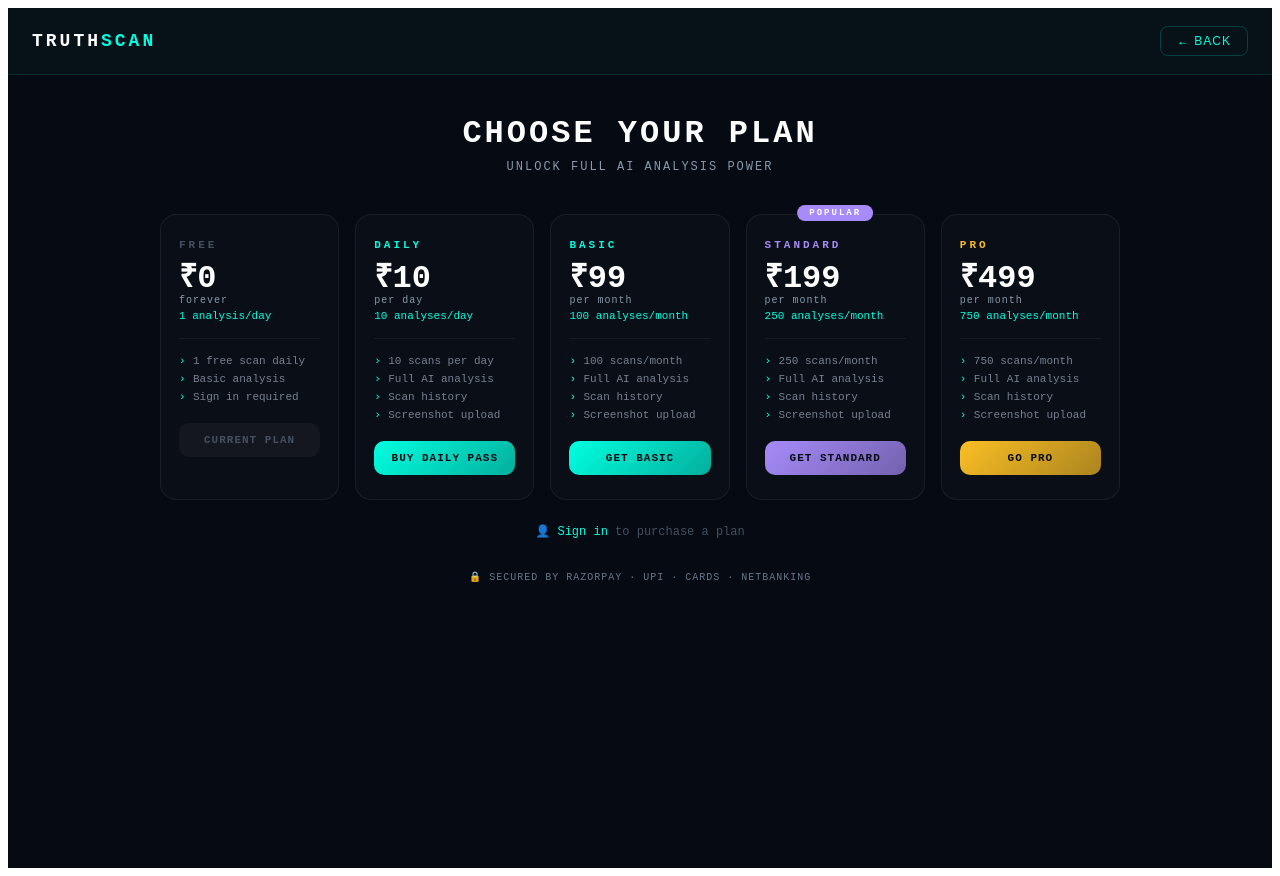
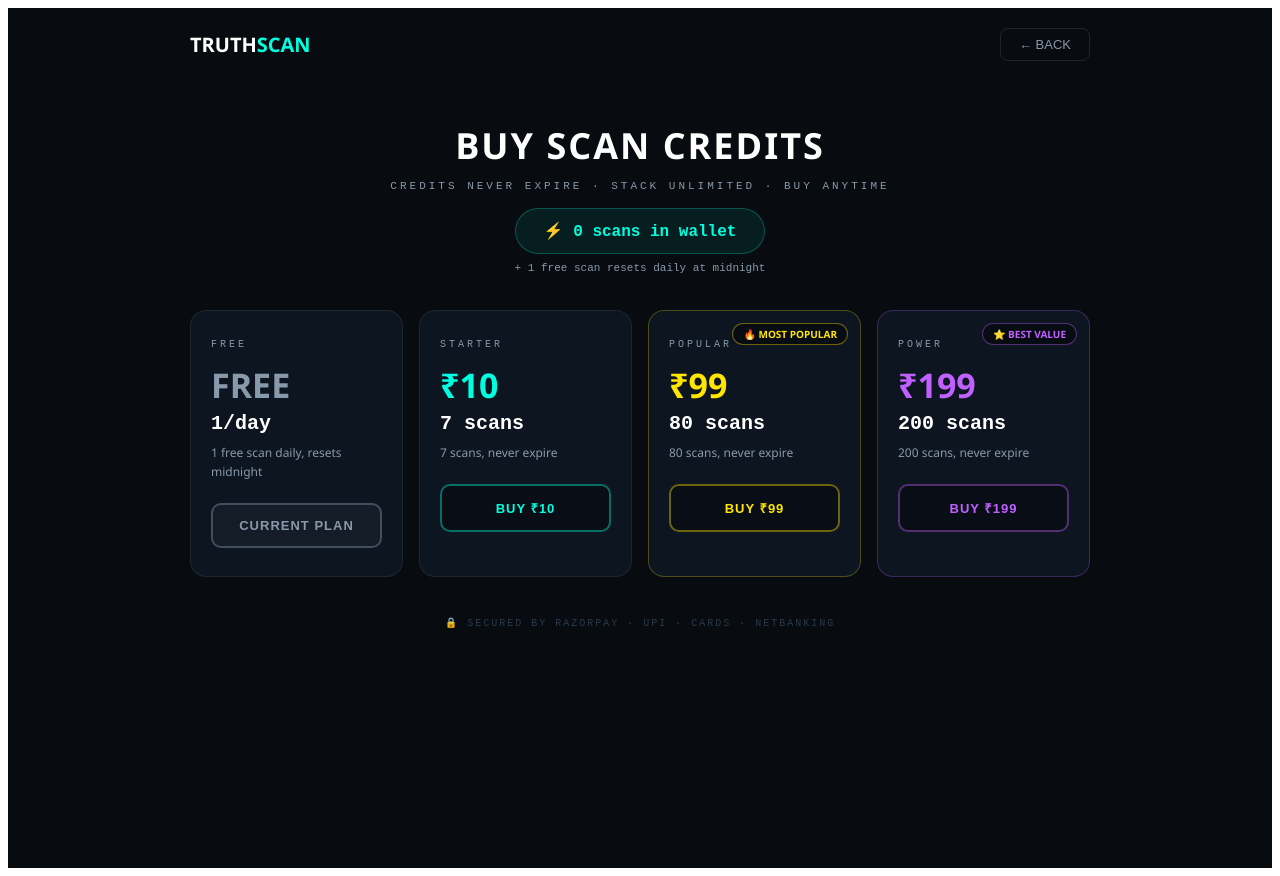
Before and after one commit to morningstar011201/truthscan, a Next.js app: page /pricing in a window 1280 px wide. Built offline with nearby package versions, Linux system fonts and the light colour scheme; no server answers.

Commit message:
Update pricing.js

```diff
--- a/pages/pricing.js
+++ b/pages/pricing.js
@@ -1,245 +1,137 @@
-import { useEffect, useState } from "react";
+import { useState, useEffect } from "react";
 import { supabase } from "../lib/supabase";
 
-const PLANS = [
-  {
-    id: "free",
-    name: "FREE",
-    price: 0,
-    label: "₹0",
-    period: "forever",
-    analyses: "1 analysis/day",
-    color: "#445060",
-    features: ["1 free scan daily", "Basic analysis", "Sign in required"],
-    cta: "Current Plan",
-    popular: false,
-  },
-  {
-    id: "daily",
-    name: "DAILY",
-    price: 10,
-    label: "₹10",
-    period: "per day",
-    analyses: "10 analyses/day",
-    color: "#00ffe0",
-    features: ["10 scans per day", "Full AI analysis", "Scan history", "Screenshot upload"],
-    cta: "Buy Daily Pass",
-    popular: false,
-  },
-  {
-    id: "basic",
-    name: "BASIC",
-    price: 99,
-    label: "₹99",
-    period: "per month",
-    analyses: "100 analyses/month",
-    color: "#00ffe0",
-    features: ["100 scans/month", "Full AI analysis", "Scan history", "Screenshot upload"],
-    cta: "Get Basic",
-    popular: false,
-  },
-  {
-    id: "standard",
-    name: "STANDARD",
-    price: 199,
-    label: "₹199",
-    period: "per month",
-    analyses: "250 analyses/month",
-    color: "#a78bfa",
-    features: ["250 scans/month", "Full AI analysis", "Scan history", "Screenshot upload"],
-    cta: "Get Standard",
-    popular: true,
-  },
-  {
-    id: "pro",
-    name: "PRO",
-    price: 499,
-    label: "₹499",
-    period: "per month",
-    analyses: "750 analyses/month",
-    color: "#fbbf24",
-    features: ["750 scans/month", "Full AI analysis", "Scan history", "Screenshot upload"],
-    cta: "Go Pro",
-    popular: false,
-  },
+const PACKS = [
+  { id: "free", name: "FREE", price: 0, credits: "1/day", desc: "1 free scan daily, resets midnight", badge: null, color: "#8899aa", btnText: "CURRENT PLAN", disabled: true },
+  { id: "starter", name: "STARTER", price: 10, credits: 7, desc: "7 scans, never expire", badge: null, color: "#00ffe0", btnText: "BUY ₹10" },
+  { id: "popular", name: "POPULAR", price: 99, credits: 80, desc: "80 scans, never expire", badge: "🔥 MOST POPULAR", color: "#ffe600", btnText: "BUY ₹99" },
+  { id: "power", name: "POWER", price: 199, credits: 200, desc: "200 scans, never expire", badge: "⭐ BEST VALUE", color: "#c060ff", btnText: "BUY ₹199" },
 ];
 
-export default function PricingPage() {
+export default function Pricing() {
   const [user, setUser] = useState(null);
   const [profile, setProfile] = useState(null);
-  const [loading, setLoading] = useState(true);
-  const [paying, setPaying] = useState(null);
+  const [loading, setLoading] = useState(false);
   const [msg, setMsg] = useState("");
-  const [msgType, setMsgType] = useState("success");
 
   useEffect(() => {
     supabase.auth.getSession().then(({ data: { session } }) => {
-      if (session) {
-        setUser(session.user);
-        fetchProfile(session.user.id);
-      } else {
-        setLoading(false);
+      setUser(session?.user ?? null);
+      if (session?.user) {
+        supabase.from("profiles").select("*").eq("id", session.user.id).single().then(({ data }) => setProfile(data));
       }
     });
     const script = document.createElement("script");
     script.src = "https://checkout.razorpay.com/v1/checkout.js";
-    script.async = true;
     document.body.appendChild(script);
   }, []);
 
-  async function fetchProfile(uid) {
-    const { data } = await supabase.from("profiles").select("*").eq("id", uid).single();
-    if (data) setProfile(data);
-    setLoading(false);
-  }
-
-  async function handleBuy(plan) {
-    if (!user) { setMsg("❌ Please sign in first!"); setMsgType("error"); return; }
-    if (plan.id === "free") return;
-    if (profile?.plan === plan.id) { setMsg("✅ You already have this plan!"); setMsgType("success"); return; }
-
-    setPaying(plan.id);
-    setMsg("");
-
+  async function buyPack(pack) {
+    if (!user) { alert("Please sign in first!"); return; }
+    setLoading(pack.id); setMsg("");
     try {
       const res = await fetch("/api/create-order", {
         method: "POST",
         headers: { "Content-Type": "application/json" },
-        body: JSON.stringify({ amount: plan.price, planId: plan.id }),
+        body: JSON.stringify({ pack: pack.id })
       });
       const order = await res.json();
-      if (!order.id) throw new Error("Order creation failed");
 
       const options = {
         key: process.env.NEXT_PUBLIC_RAZORPAY_KEY_ID,
         amount: order.amount,
         currency: "INR",
         name: "TruthScan AI",
-        description: `${plan.name} Plan - ${plan.analyses}`,
-        order_id: order.id,
-        prefill: { email: user.email },
-        theme: { color: "#00ffe0" },
-        handler: async function (response) {
-          const verifyRes = await fetch("/api/verify-payment", {
+        description: pack.desc,
+        order_id: order.orderId,
+        handler: async function(response) {
+          const verify = await fetch("/api/verify-payment", {
             method: "POST",
             headers: { "Content-Type": "application/json" },
-            body: JSON.stringify({
-              razorpay_order_id: response.razorpay_order_id,
-              razorpay_payment_id: response.razorpay_payment_id,
-              razorpay_signature: response.razorpay_signature,
-              planId: plan.id,
-              userId: user.id,
-              planType: plan.id === "daily" ? "daily" : "monthly",
-            }),
+            body: JSON.stringify({ ...response, pack: pack.id, userId: user.id })
           });
-          const result = await verifyRes.json();
+          const result = await verify.json();
           if (result.success) {
-            setMsg("🎉 Payment successful! Plan activated!");
-            setMsgType("success");
-            fetchProfile(user.id);
-          } else {
-            setMsg("❌ Payment verification failed. Contact support.");
-            setMsgType("error");
+            setMsg("✅ " + pack.credits + " scans added! New balance: " + result.credits + " scans");
+            const { data } = await supabase.from("profiles").select("*").eq("id", user.id).single();
+            setProfile(data);
           }
         },
-        modal: { ondismiss: () => setPaying(null) },
+        prefill: { email: user.email },
+        theme: { color: "#00ffe0" }
       };
 
       const rzp = new window.Razorpay(options);
       rzp.open();
-    } catch (err) {
-      setMsg("❌ " + err.message);
-      setMsgType("error");
+    } catch (e) {
+      setMsg("❌ Error: " + e.message);
     }
-    setPaying(null);
+    setLoading(false);
   }
 
-  const s = {
-    page: { minHeight: "100vh", background: "#060a12", color: "#e0e8f0", fontFamily: "'Courier New', monospace", paddingBottom: 60 },
-    header: { background: "rgba(0,255,224,0.03)", borderBottom: "1px solid rgba(0,255,224,0.1)", padding: "18px 24px", display: "flex", alignItems: "center", justifyContent: "space-between" },
-    logo: { fontSize: 18, fontWeight: 900, letterSpacing: 3, color: "#fff", cursor: "pointer" },
-    logoSpan: { color: "#00ffe0" },
-    backBtn: { background: "transparent", border: "1px solid rgba(0,255,224,0.2)", color: "#00ffe0", padding: "7px 16px", borderRadius: 8, cursor: "pointer", fontSize: 12, letterSpacing: 1 },
-    container: { maxWidth: 960, margin: "0 auto", padding: "40px 20px" },
-    title: { textAlign: "center", fontSize: "clamp(22px,4vw,32px)", fontWeight: 900, letterSpacing: 3, color: "#fff", marginBottom: 8 },
-    subtitle: { textAlign: "center", fontSize: 12, color: "#8899aa", letterSpacing: 2, marginBottom: 40 },
-    grid: { display: "grid", gridTemplateColumns: "repeat(auto-fit, minmax(160px, 1fr))", gap: 16 },
-    popularBadge: { position: "absolute", top: -10, left: "50%", transform: "translateX(-50%)", background: "#a78bfa", color: "#fff", fontSize: 9, fontWeight: 900, letterSpacing: 2, padding: "3px 12px", borderRadius: 20, whiteSpace: "nowrap" },
-    price: { fontSize: "clamp(24px,4vw,32px)", fontWeight: 900, color: "#fff", lineHeight: 1 },
-    featureList: { listStyle: "none", padding: 0, margin: "0 0 20px 0" },
-    msg: { textAlign: "center", padding: "12px 20px", borderRadius: 10, fontSize: 13, marginTop: 24 },
-    msgSuccess: { background: "rgba(0,255,100,0.08)", border: "1px solid rgba(0,255,100,0.2)", color: "#00ff88" },
-    msgError: { background: "rgba(255,61,110,0.08)", border: "1px solid rgba(255,61,110,0.2)", color: "#ff3d6e" },
+  const styles = {
+    page: { minHeight: "100vh", background: "#080b10", color: "#dde2ea", fontFamily: "'Segoe UI', sans-serif", padding: "0 16px 60px" },
+    nav: { display: "flex", justifyContent: "space-between", alignItems: "center", padding: "20px 0", maxWidth: 900, margin: "0 auto" },
+    logo: { fontSize: 20, fontWeight: 900, color: "#fff" },
+    title: { textAlign: "center", padding: "40px 0 10px", fontSize: "clamp(24px,5vw,36px)", fontWeight: 900, color: "#fff", letterSpacing: 2 },
+    sub: { textAlign: "center", color: "#8899aa", fontFamily: "monospace", fontSize: 11, letterSpacing: 3, marginBottom: 16 },
+    wallet: { textAlign: "center", marginBottom: 36 },
+    walletBadge: { display: "inline-block", padding: "12px 28px", background: "rgba(0,255,224,0.08)", border: "1px solid rgba(0,255,224,0.25)", borderRadius: 24, fontFamily: "monospace", fontSize: 16, color: "#00ffe0", fontWeight: 900 },
+    grid: { display: "grid", gridTemplateColumns: "repeat(auto-fit, minmax(200px, 1fr))", gap: 16, maxWidth: 900, margin: "0 auto" },
+    card: { background: "#0d1520", border: "1px solid rgba(255,255,255,0.07)", borderRadius: 16, padding: "28px 20px", position: "relative", overflow: "hidden" },
   };
 
-  if (loading) return (
-    <div style={{ ...s.page, display: "flex", alignItems: "center", justifyContent: "center" }}>
-      <div style={{ color: "#00ffe0", letterSpacing: 3, fontSize: 13 }}>LOADING...</div>
-    </div>
-  );
-
   return (
-    <div style={s.page}>
-      <div style={s.header}>
-        <div style={s.logo} onClick={() => window.location.href = "/"}>TRUTH<span style={s.logoSpan}>SCAN</span></div>
-        <button style={s.backBtn} onClick={() => window.location.href = "/"}>← BACK</button>
+    <div style={styles.page}>
+      <div style={styles.nav}>
+        <div style={styles.logo}>TRUTH<span style={{ color: "#00ffe0" }}>SCAN</span></div>
+        <button onClick={() => window.location.href = "/"} style={{ padding: "8px 18px", borderRadius: 8, border: "1px solid rgba(255,255,255,0.1)", background: "transparent", color: "#8899aa", cursor: "pointer", fontSize: 13 }}>← BACK</button>
       </div>
 
-      <div style={s.container}>
-        <div style={s.title}>CHOOSE YOUR PLAN</div>
-        <div style={s.subtitle}>UNLOCK FULL AI ANALYSIS POWER</div>
+      <div style={styles.title}>BUY SCAN CREDITS</div>
+      <div style={styles.sub}>CREDITS NEVER EXPIRE · STACK UNLIMITED · BUY ANYTIME</div>
 
-        <div style={s.grid}>
-          {PLANS.map((plan) => {
-            const isCurrent = profile?.plan === plan.id;
-            const isBuying = paying === plan.id;
-            return (
-              <div key={plan.id} style={{
-                background: isCurrent ? "rgba(0,255,224,0.06)" : "rgba(255,255,255,0.02)",
-                border: `1px solid ${isCurrent ? "rgba(0,255,224,0.3)" : "rgba(255,255,255,0.06)"}`,
-                borderRadius: 16, padding: "24px 18px", position: "relative",
-              }}>
-                {plan.popular && <div style={s.popularBadge}>POPULAR</div>}
-                <div style={{ fontSize: 11, letterSpacing: 3, color: plan.color, fontWeight: 900, marginBottom: 12 }}>{plan.name}</div>
-                <div style={s.price}>{plan.label}</div>
-                <div style={{ fontSize: 10, color: "#8899aa", letterSpacing: 1, marginBottom: 4 }}>{plan.period}</div>
-                <div style={{ fontSize: 11, color: "#00ffe0", marginBottom: 16, paddingBottom: 16, borderBottom: "1px solid rgba(255,255,255,0.05)" }}>{plan.analyses}</div>
-                <ul style={s.featureList}>
-                  {plan.features.map((f, i) => (
-                    <li key={i} style={{ fontSize: 11, color: "#778090", marginBottom: 6, paddingLeft: 14, position: "relative" }}>
-                      <span style={{ position: "absolute", left: 0, color: "#00ffe0" }}>›</span>{f}
-                    </li>
-                  ))}
-                </ul>
+      <div style={styles.wallet}>
+        <div style={styles.walletBadge}>
+          ⚡ {profile?.scan_credits || 0} scans in wallet
+        </div>
+        <div style={{ marginTop: 8, fontFamily: "monospace", fontSize: 11, color: "#8899aa" }}>+ 1 free scan resets daily at midnight</div>
+      </div>
+
+      <div style={styles.grid}>
+        {PACKS.map(pack => (
+          <div key={pack.id} style={{ ...styles.card, border: pack.badge ? `1px solid ${pack.color}44` : "1px solid rgba(255,255,255,0.07)" }}>
+            {pack.badge && (
+              <div style={{ position: "absolute", top: 12, right: 12, background: "rgba(0,0,0,0.4)", border: `1px solid ${pack.color}66`, borderRadius: 20, padding: "3px 10px", fontSize: 10, color: pack.color, fontWeight: 700 }}>
+                {pack.badge}
+              </div>
+            )}
+            <div style={{ fontFamily: "monospace", fontSize: 10, letterSpacing: 3, color: "#8899aa", marginBottom: 12 }}>{pack.name}</div>
+            <div style={{ fontSize: 34, fontWeight: 900, color: pack.color, marginBottom: 4 }}>
+              {pack.price === 0 ? "FREE" : "₹" + pack.price}
+            </div>
+            <div style={{ fontFamily: "monospace", fontSize: 20, fontWeight: 900, color: "#fff", marginBottom: 8 }}>
+              {typeof pack.credits === "number" ? pack.credits + " scans" : pack.credits}
+            </div>
+            <div style={{ fontSize: 12, color: "#8899aa", marginBottom: 22, lineHeight: 1.6 }}>{pack.desc}</div>
             <button
-                  style={{
-                    width: "100%", padding: "11px 8px", borderRadius: 10, border: "none",
-                    background: (isCurrent || plan.id === "free" || isBuying) ? "rgba(255,255,255,0.04)" : `linear-gradient(135deg, ${plan.color}, ${plan.color}aa)`,
-                    color: (isCurrent || plan.id === "free" || isBuying) ? "#445060" : "#060a12",
-                    fontSize: 11, fontWeight: 900, letterSpacing: 1, cursor: (isCurrent || plan.id === "free") ? "default" : "pointer",
-                    fontFamily: "'Courier New', monospace",
-                  }}
-                  onClick={() => handleBuy(plan)}
-                  disabled={isCurrent || plan.id === "free" || isBuying}
-                >
-                  {isBuying ? "PROCESSING..." : isCurrent ? "✅ CURRENT" : plan.cta.toUpperCase()}
+              onClick={() => !pack.disabled && buyPack(pack)}
+              disabled={pack.disabled || loading === pack.id}
+              style={{ width: "100%", padding: "13px", borderRadius: 10, border: `2px solid ${pack.color}66`, background: pack.disabled ? "rgba(255,255,255,0.03)" : `rgba(0,0,0,0.3)`, color: pack.disabled ? "#8899aa" : pack.color, fontSize: 13, fontWeight: 900, cursor: pack.disabled ? "default" : "pointer", letterSpacing: 1, transition: "all 0.2s" }}>
+              {loading === pack.id ? "⏳ Processing..." : pack.btnText}
             </button>
           </div>
-            );
-          })}
+        ))}
       </div>
 
-        {msg && <div style={{ ...s.msg, ...(msgType === "success" ? s.msgSuccess : s.msgError) }}>{msg}</div>}
-
-        {!user && (
-          <div style={{ textAlign: "center", marginTop: 24, fontSize: 12, color: "#445060" }}>
-            👤 <span style={{ color: "#00ffe0", cursor: "pointer" }} onClick={() => window.location.href = "/"}>Sign in</span> to purchase a plan
+      {msg && (
+        <div style={{ textAlign: "center", marginTop: 24, padding: "14px 20px", background: "rgba(0,255,100,0.07)", border: "1px solid rgba(0,255,100,0.2)", borderRadius: 10, color: "#00e85a", fontFamily: "monospace", fontSize: 13, maxWidth: 500, margin: "24px auto 0" }}>
+          {msg}
         </div>
       )}
 
-        <div style={{ textAlign: "center", marginTop: 32, fontSize: 10, color: "#667788", letterSpacing: 1 }}>
+      <div style={{ textAlign: "center", marginTop: 40, fontFamily: "monospace", fontSize: 10, color: "#2a3a4a", letterSpacing: 2 }}>
         🔒 SECURED BY RAZORPAY · UPI · CARDS · NETBANKING
-        </div>
       </div>
     </div>
   );
```
Lines whose indentation alone changed are shown as unchanged.
